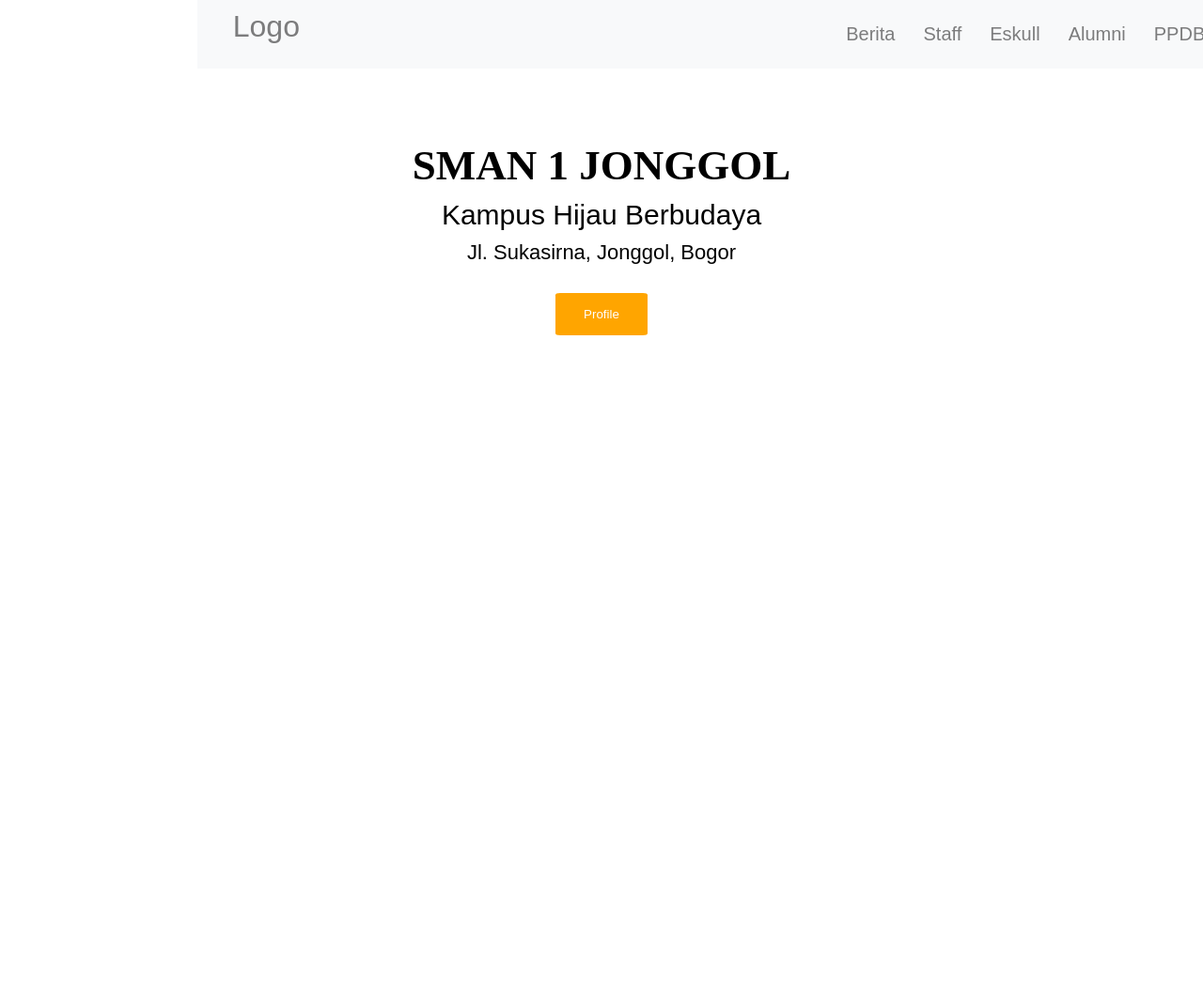
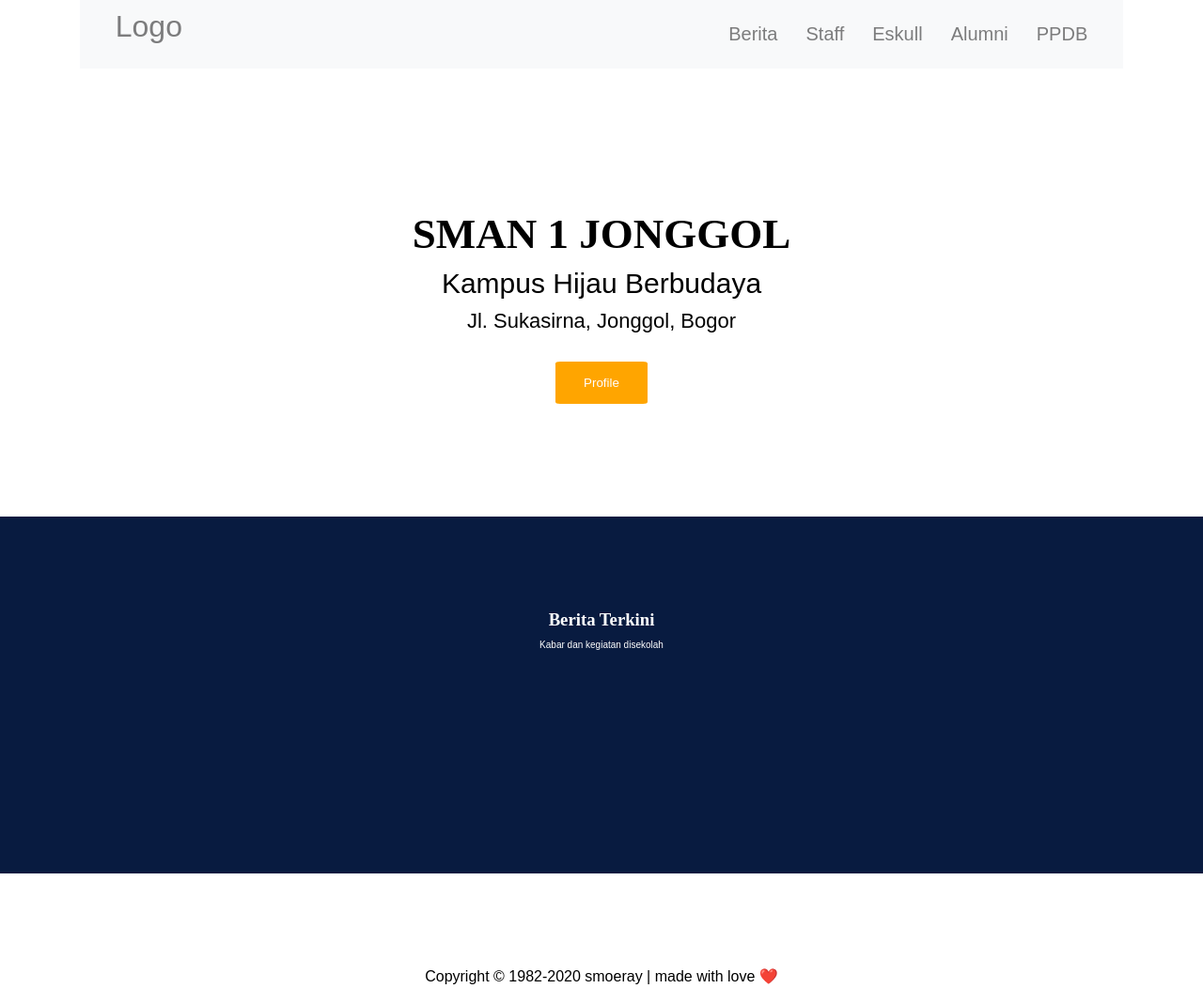
Before and after one commit to gegeact/smoerayweb, a plain HTML site: page index.html in a window 1280 px wide. Shown: the whole page at 94% size. Before the commit the page ends 800 px from the top, so only its background shows below. Drawn offline with Linux system fonts and the light colour scheme.

Commit message:
ini pertama

```diff
--- a/index.html
+++ b/index.html
@@ -21,17 +21,32 @@
             </div>
         </nav>
     </Section>
+    <!-- banner -->
     <section class="banner">
             <h1>SMAN 1 JONGGOL</h1>
             <h3>Kampus Hijau Berbudaya</h3>
             <p>Jl. Sukasirna, Jonggol, Bogor</p>
             <button class="button"><a href="">Profile</a></button>
     </section>
+    <!-- berita -->
     <section class="berita">
         <div>
+            <h3>Berita Terkini</h3>
+            <p>Kabar dan kegiatan disekolah</p>
+        </div>
+    </section>
+    <!-- kelas populer -->
+    <section class="popular-class">
+        <div class="row">
+            <div class="col">
+
+            </div>
 
         </div>
+    </section>
 
-    </section>
+    <div class="copyright-text">
+        Copyright © 1982-2020 smoeray | made with love ❤️
+    </div>
 </body>
 </html>
--- a/style.css
+++ b/style.css
@@ -2,7 +2,7 @@ body {
     margin: 0;
     padding: 0;
 }
-
+/* navbar */
 .container {
     width: 95%;
     height: 73px;
@@ -14,8 +14,8 @@ body {
     width: 1110px;
     height: 73px;
     background:#f8f9fa;
-    margin: 0px 210px;
-    position: fixed;
+    margin: auto;
+    position: relative;
 }
 
 .header .logo {
@@ -53,6 +53,8 @@ body {
 .header .navigation li a:hover {
     color: rgba(0, 0, 0, 0.973);
 }
+
+/* banner */
 
 .banner {
     text-align: center;
@@ -96,3 +98,36 @@ body {
     color: white;
     text-decoration: none;
 }
+
+/* berita */
+.berita {
+    background: #081b40;
+    height: 300px;
+    text-align: center;
+    color: white;
+    margin: auto;
+    padding-top: 80px;
+
+}
+
+.berita h3 {
+    margin-bottom: 10px;
+}
+
+.berita p {
+    font-family: Arial, Helvetica, sans-serif;
+    font-size: 10px;
+}
+
+/* kela pav */
+
+.popular-class {
+    height: 300px;
+    margin-top: -200px;
+}
+
+.copyright-text {
+    text-align: center;
+    margin-bottom: 20px;
+    font-family: Arial, Helvetica, sans-serif;
+}
```
